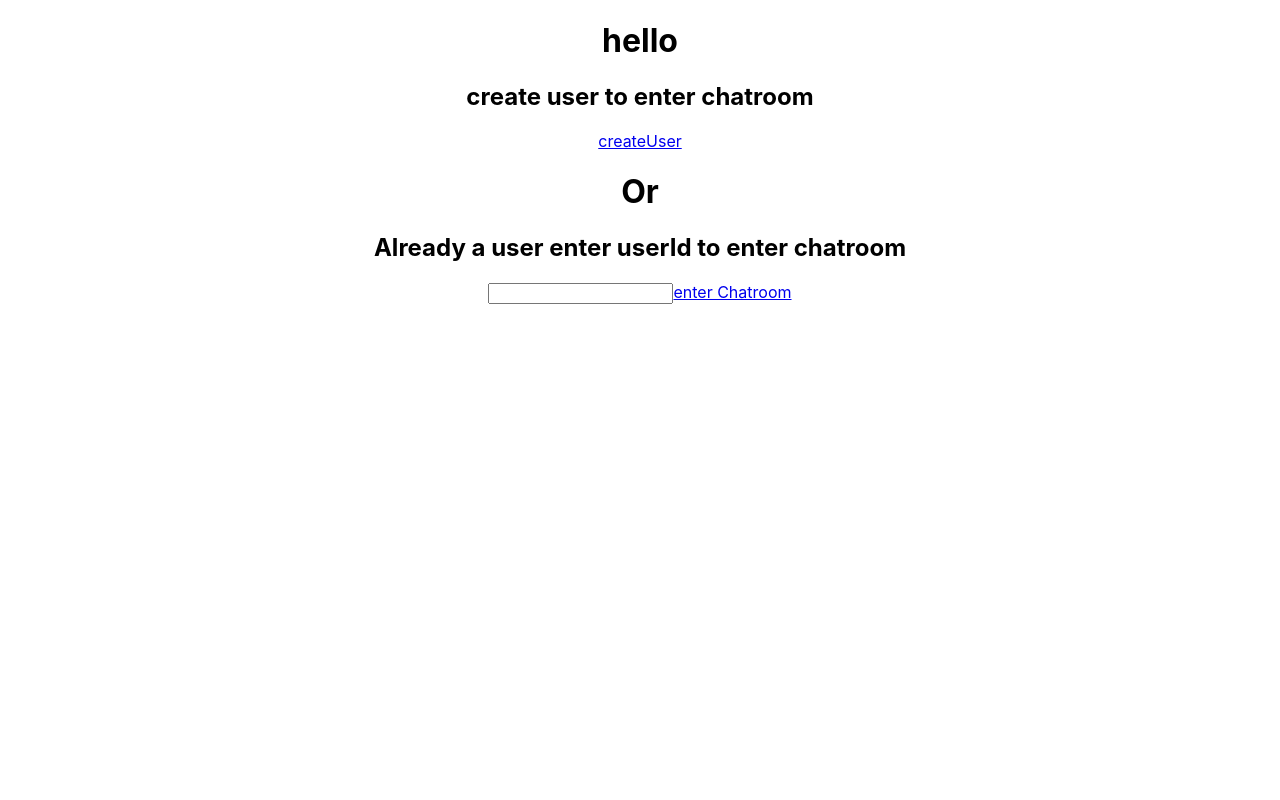
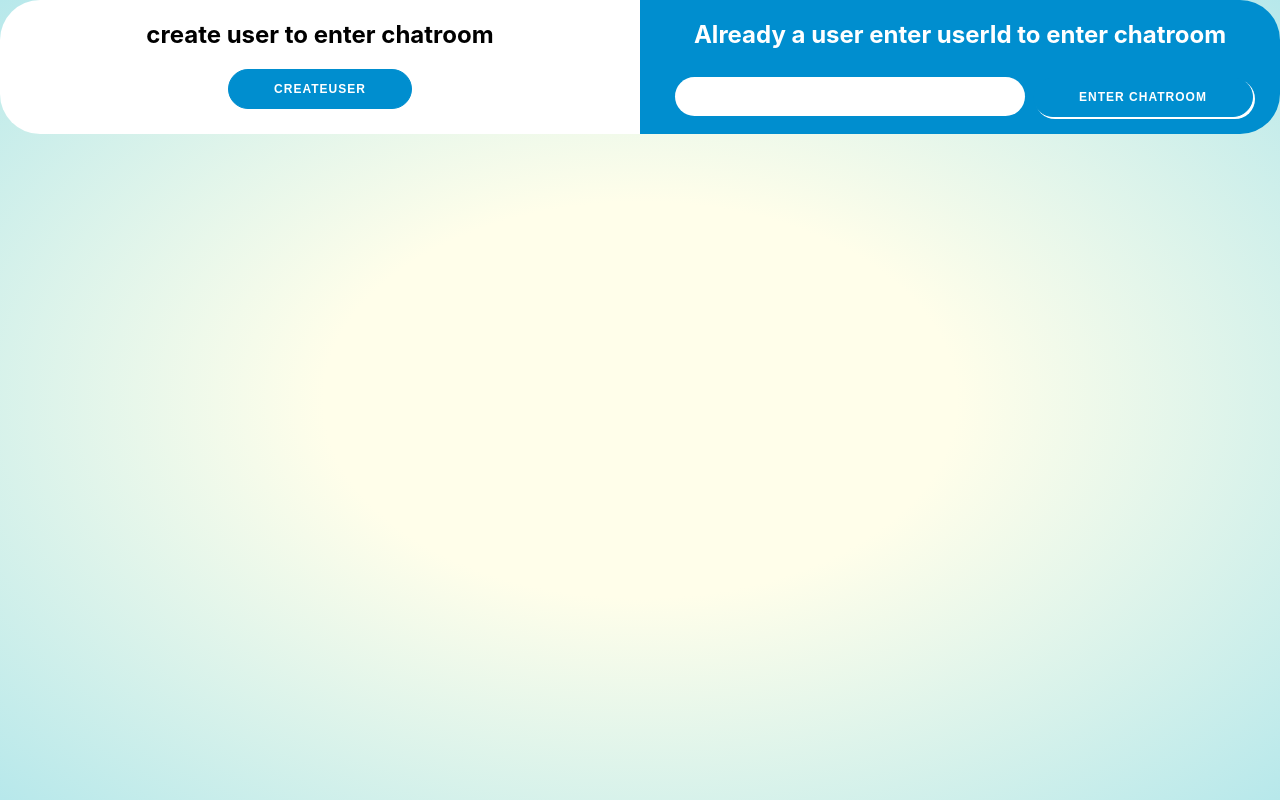
Before and after one commit to kspNeeraj/chatroom-react, a React (Create React App) app: page /home in a window 1280 px wide. Built offline with nearby package versions, Linux system fonts and the light colour scheme.

Commit message:
styling added

```diff
--- a/src/App.css
+++ b/src/App.css
@@ -1,5 +1,8 @@
 .App {
   text-align: center;
+  height: 100vh;
+
+  background:radial-gradient(ellipse at center, rgba(255,254,234,1) 0%, rgba(255,254,234,1) 35%, #B7E8EB 100%)
 }
 
 .App-logo {
--- a/src/Components/ChatRoom.jsx
+++ b/src/Components/ChatRoom.jsx
@@ -3,7 +3,7 @@ import Message from './Message'
 import { Link,Routes,Route, BrowserRouter } from 'react-router-dom';
 import Home from './Home';
 import Poll from './Poll';
-
+import style from '../styles/chatroom.module.css'
 
 function ChatRoom(props) {
     const [messages,addMessages]=useState( () => {
@@ -44,6 +44,14 @@ function ChatRoom(props) {
     //         setMessage(messages)
     //     }
     // },[])
+    useEffect(()=>{
+        console.log("feed called")
+        const el = document.getElementById('chat-feed');
+        // id of the chat container ---------- ^^^
+            if (el) {
+            el.scrollTop = el.scrollHeight;
+        }
+    })
     const addMessage= (message) =>{
         console.log(message)
         const items = JSON.parse(localStorage.getItem("myItems"));
@@ -56,23 +64,30 @@ function ChatRoom(props) {
 
     }
 
+
     if (isloggedIn) {
         return (
-            <div>
-            <Poll username={props.username}/>
+            <div className={style.chatroomContainer}>
+            <div className={style.pollContainer}>
+                <Poll username={props.username}/>
+            </div>
+            <div className={style.chatContainer}>
+                <div className={style.messageContainer}  id='chat-feed' >
+                    { messages.map((message)=>(
+                            message.username===props.username?
+                            <div className={style.selfmessage} key={message.id} ><div className={style.meesageBubble}><p>{message.content}  <sub>{message.username}</sub></p></div> </div>
+                            :<div className={style.othermessage} key={message.id}><div className={style.meesageBubble}> <p><sub>{message.username}</sub>  {message.content} </p> </div></div>
 
-             <ul>
-                { messages.map((message)=>(
-                        message.username===props.username?
-                        <li className='other-message' key={message.id} >{message.content} </li>
-                        :<li className='self-message' key={message.id} >{message.content} </li>
+                        ))
+                    }
+                </div>
+            <div className={style.createmessage}>
+            <Message  onadd={addMessage}  length={messages.length}  username={props.username}/>
+            </div>
 
-                    ))
-                }
-            </ul>
 
-                <Message  onadd={addMessage}  length={messages.length}  username={props.username}/>
-                <h1>chatroom</h1>
+
+            </div>
 
 
             </div>
--- a/src/Components/CreateUser.jsx
+++ b/src/Components/CreateUser.jsx
@@ -2,6 +2,7 @@ import React, { useEffect, useState } from 'react'
 import UserForm from './UserForm';
 import { Link, Route, Routes } from 'react-router-dom';
 import Home from './Home';
+import style from '../styles/createUsers.module.css'
 
 function CreateUser() {
     const [users,addUsers] = useState(() => {
@@ -33,11 +34,12 @@ function CreateUser() {
 
 
   return (
-    <div>
-        <ul>
+    <div className={style.listwrapper}>
+        <ul className={style.list}>
          {
             users.map(user=>(
-                <li key={user.id}>{user.name}  </li>
+                <li className={style.listitem} key={user.id}>{user.name}  </li>
+
             ))
 
         }
@@ -47,7 +49,7 @@ function CreateUser() {
         <Link to="/" >go Back to enter chatroom</Link>
           <Routes>
 
-            <Route path="/createUser" element={<Home />} />
+            <Route path="/createUser" element={<Home/>} />
 
 
           </Routes>
--- a/src/Components/Home.jsx
+++ b/src/Components/Home.jsx
@@ -2,6 +2,7 @@ import React, { useState } from 'react'
 import ChatRoom from './ChatRoom'
 import CreateUser from './CreateUser'
 import {  Routes, Route ,Link, useParams } from "react-router-dom";
+import style from "../styles/home.module.css"
 
 function Home() {
     const[user,setUserName] = useState({
@@ -10,16 +11,25 @@ function Home() {
 
 
   return (
-    <div>
-        <h1>hello</h1>
+    <div >
+
+        <div className={style.container}>
+            <div className={style.createuser}>
+
+                <h2>create user to enter chatroom</h2>
+                <button className={style.button}><Link className={style.text} to="/createUser">createUser</Link></button>
+
+            </div>
+            <div className={style.login}>
+                <h2>Already a user  enter userId to enter chatroom</h2>
+                <input type='text' className={style.input} value={user.name} onChange={e=>setUserName({name:e.target.value})}  />
+
+                <button className={style.button}><Link className={style.text} to="/chatroom">enter Chatroom</Link></button>
+            </div>
 
 
-            <h2>create user to enter chatroom</h2>
-            <Link to="/createUser">createUser</Link>
-            <h1>Or</h1>
-            <h2>Already a user  enter userId to enter chatroom</h2>
-            <input type='text'value={user.name} onChange={e=>setUserName({name:e.target.value})}  />
-            <Link to="/chatroom" >enter Chatroom</Link>
+        </div>
+
           <Routes>
 
             <Route path="/createUser" element={<CreateUser />} />
@@ -27,15 +37,13 @@ function Home() {
             <Route path="/chatroom/:id" element={<Child />} />
 
           </Routes>
-
-
-
-
          {/* {userLogged ? (
               <Route path={"/dashboard"} element={<ChatRoom />} />
             ) : (
               <Route path={"/home"} element={<ChatRoom />} />
             )} */}
+
+
     </div>
   )
 }
--- a/src/Components/Message.jsx
+++ b/src/Components/Message.jsx
@@ -1,4 +1,5 @@
 import React, { useState } from 'react'
+import style from '../styles/message.module.css'
 
 function Message(props) {
     const [message,setMessage] = useState({
@@ -19,7 +20,7 @@ function Message(props) {
     }
 
   return (
-    <div>
+    <div className={style.message}>
 
             <input type='text' value={message.content}
             onChange={e => setMessage({
--- a/src/Components/UserForm.jsx
+++ b/src/Components/UserForm.jsx
@@ -1,4 +1,5 @@
 import React, { useState } from 'react'
+import style from '../styles/createUsers.module.css'
 
 function UserForm(props) {
     const [user,setUser] = useState({
@@ -15,8 +16,8 @@ function UserForm(props) {
     }
   return (
     <div>
-          <input type='text' value={user.name} onChange={e => setUser({name:e.target.value,id:props.length+1})}/>
-        <button onClick={handleUser} >create User</button>
+          <input className={style.input} type='text' value={user.name} onChange={e => setUser({name:e.target.value,id:props.length+1})}/>
+        <button className={style.button} onClick={handleUser} >create User</button>
     </div>
   )
 }
--- /dev/null
+++ b/src/styles/chatroom.module.css
@@ -0,0 +1,75 @@
+.chatroomContainer{
+    display: grid;
+    height: 65vh;
+    grid-template-columns: 2fr 4fr;
+    position: absolute;
+    width: 100%;
+}
+.pollContainer{
+
+}
+
+.chatContainer{
+    position: relative;
+    height: 65vh;
+    display: grid;
+    grid-template-rows: 9fr 1fr;
+}
+
+.messageContainer{
+    position: relative;
+    overflow-y: scroll;
+    background-color: #FFFFFF;
+    border: 0;
+    border-radius: 50px;
+
+}
+.selfmessage{
+    display: flex;
+    flex-direction:row-reverse;
+    margin-right: 20px;
+    margin-bottom: 10px;
+}
+.othermessage{
+    display: flex;
+    margin-left: 20px;
+    margin-bottom: 10px;
+}
+.createmessage{
+
+}
+.meesageBubble{
+    height: 40px;
+    color: white;
+    background-color:#008ECF;
+    max-width: calc(100% -67px);
+    overflow-wrap: break-word;
+    border-start-end-radius: 8px;
+    border-top-left-radius: 8px;
+    border-bottom-left-radius: 8px;
+    display: flex;
+    align-items: center;
+    justify-content: center;
+}
+.meesageBubble p{
+    padding: 10px;
+}
+
+/* width */
+::-webkit-scrollbar {
+    width: 7px;
+ }
+/* Track */
+ ::-webkit-scrollbar-track {
+   background: #f1f1f1;
+}
+
+/* Handle */
+::-webkit-scrollbar-thumb {
+   background: #bec4c4;
+}
+
+/* Handle on hover */
+ ::-webkit-scrollbar-thumb:hover {
+    background: #555;
+}
--- /dev/null
+++ b/src/styles/createUsers.module.css
@@ -0,0 +1,42 @@
+.listwrapper {
+    max-width: 400px;
+    margin: 50px auto;
+  }
+.list {
+    background: white;
+    border-radius: 2px;
+    list-style: none;
+    padding: 10px 20px;
+    font-family: sans-serif;
+  }
+
+  .listitem {
+    display: flex;
+    margin: 10px;
+    padding-bottom: 5px;
+    padding-top: 5px;
+    border-bottom: 1px solid black;
+  }
+
+  .button {
+    border-radius: 50px;
+    box-shadow:  2px 2px ;
+    border: 1px solid #008ecf;
+    background: #008ecf;
+    color: #fff;
+    font-size: 12px;
+    font-weight: bold;
+    padding: 12px 45px;
+    letter-spacing: 1px;
+    text-transform: uppercase;
+    transition: transform 80ms ease-in;
+}
+
+.input {
+    background: #ffffff;
+    border: 2px solid #008ecf;
+    border-radius: 50px;
+    padding: 12px 15px;
+    margin: 8px;
+    width: 100px;
+}
--- /dev/null
+++ b/src/styles/home.module.css
@@ -0,0 +1,58 @@
+.background {
+  display: flex;
+  justify-content: center;
+  align-items: center;
+  height: 30vh;
+  place-items: center;
+
+}
+.container{
+    height: 70%;
+    width: 100%;
+    display: grid;
+    grid-template-columns: 1fr 1fr;
+    border: 0px;
+    border-radius: 40px ;
+
+}
+.createuser{
+    background-color: white;
+    align-items: center;
+    border: 0px;
+    border-bottom-left-radius: 40px;
+    border-top-left-radius: 40px;
+}
+.login{
+    padding-bottom: 10px;
+    color: white;
+    align-items: center;
+    background-color: #008ecf;
+    border: 0px;
+    border-bottom-right-radius: 40px;
+    border-top-right-radius: 40px;
+}
+.button {
+    border-radius: 50px;
+    box-shadow:  2px 2px ;
+    border: 1px solid #008ecf;
+    background: #008ecf;
+    color: #fff;
+    font-size: 12px;
+    font-weight: bold;
+    padding: 12px 45px;
+    letter-spacing: 1px;
+    text-transform: uppercase;
+    transition: transform 80ms ease-in;
+}
+.text{
+    text-decoration: none;
+    color: white;
+}
+.input {
+    background: #ffffff;
+    border: none;
+    border-radius: 50px;
+    padding: 12px 15px;
+    margin: 8px;
+    width: 50%;
+}
--- /dev/null
+++ b/src/styles/message.module.css
@@ -0,0 +1,21 @@
+.message{
+
+}
+
+.message input{
+    width: 75%;
+    height: 30px;
+    margin-top: 5px;
+    border: 2px solid #008ECF;
+    border-radius: 10px;
+}
+.message button{
+   padding: 5px;
+   height: 30px;
+   font-size: 1rem;
+   width: 10%;
+   background-color: #008ECF;
+   color: #ffffff;
+   border: 0;
+   border-radius: 5px;
+}
--- /dev/null
+++ b/src/styles/poll.module.css
@@ -0,0 +1,50 @@
+.pollcontainer{
+    display: flex;
+    align-items: center;
+    flex-direction: column;
+}
+.pollcontainer h3{
+    margin: 2px;
+}
+.pollcontainer h4{
+    margin: 2px;
+}
+.pollbox{
+    width: 80%;
+    margin-bottom: 10px;
+    margin-top: 10px;
+    border: 2px solid #0084FF;
+    border-radius: 10px;
+}
+
+.data{
+    position: relative;
+    width: 90%;
+    display: flex;
+    margin-bottom: 5px;
+    margin-top: 5px;
+
+}
+.data input{
+    position: relative;
+    left: 10px;
+
+}
+.data label{
+    position: relative;
+    left: 20px;
+}
+.data p{
+   position: absolute;
+    margin: 0;
+    right: 0;
+}
+.in{
+    width: 90%;
+}
+
+
+.poll-box:hover{
+    border-color: #0084FF;
+    color: #0084FF;
+}
```
Also changed, not shown: src/Components/Poll.jsx (+44 -4 lines).
